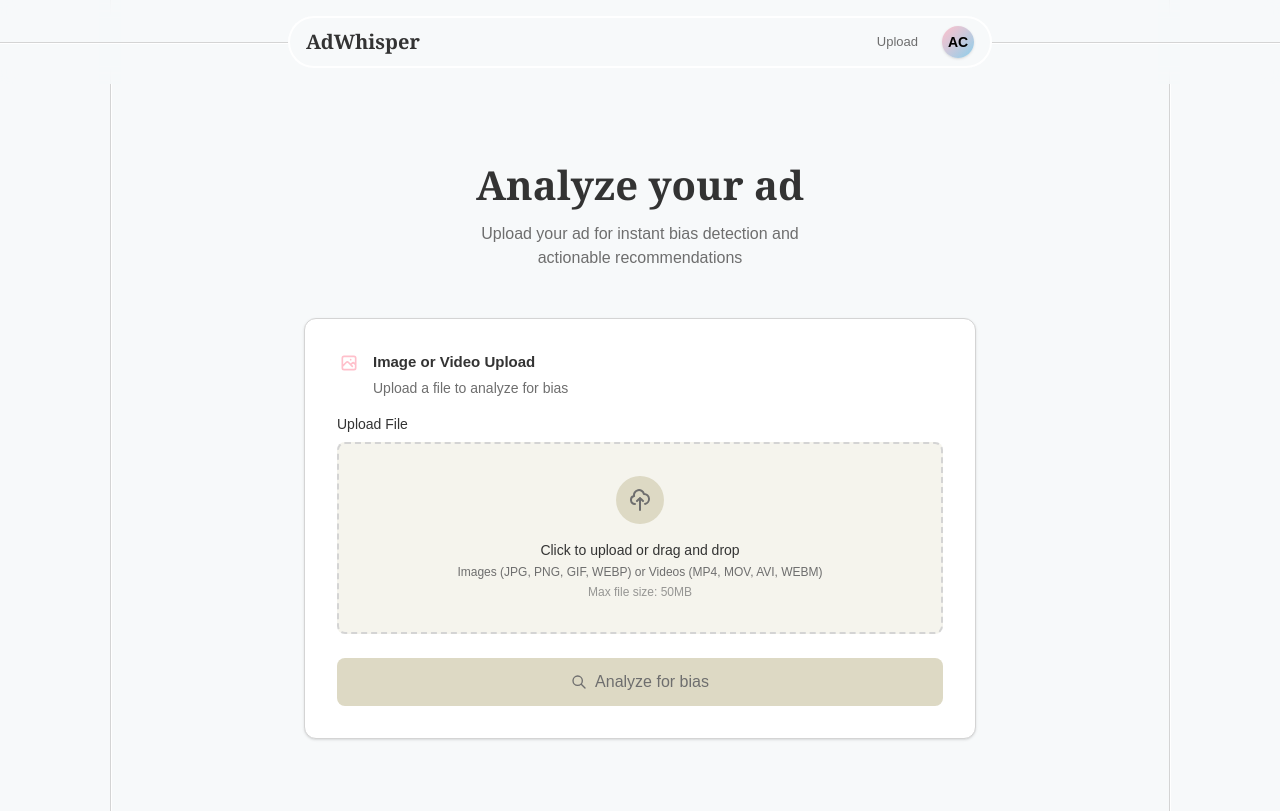
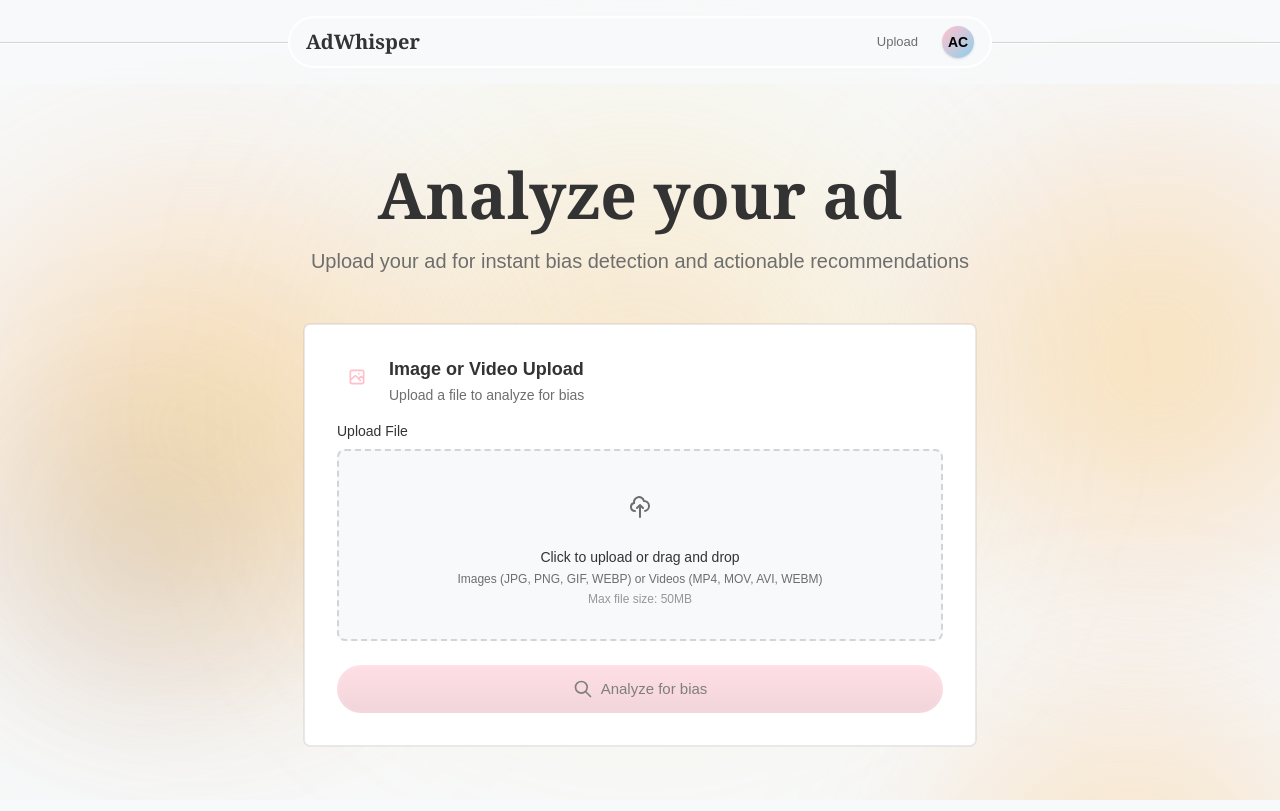
Before and after one commit to RonCodes88/AdWhisper, a Next.js app in the folder frontend/: page /upload in a window 1280 px wide. Built offline with nearby package versions, Linux system fonts and the light colour scheme; no server answers.

Commit message:
fix upload ui

```diff
--- a/frontend/app/upload/page.tsx
+++ b/frontend/app/upload/page.tsx
@@ -93,41 +93,86 @@
 
   return (
     <div className="w-full min-h-screen relative bg-background overflow-x-hidden flex flex-col justify-start items-center">
+
+      {/* Gradient Splotches - scroll with page */}
+      <div className="absolute inset-0 pointer-events-none overflow-hidden w-full">
+        {/* Secondary (coral/orange) gradient splotch - top left */}
+        <div
+          className="absolute top-32 left-[-100px] w-[600px] h-[600px] rounded-full"
+          style={{
+            background: 'radial-gradient(circle, rgba(252, 211, 77, 0.5) 0%, rgba(251, 146, 60, 0.25) 40%, transparent 70%)',
+            filter: 'blur(100px)'
+          }}
+        ></div>
+
+        {/* Secondary (yellow/orange) gradient splotch - top right */}
+        <div
+          className="absolute top-20 right-[-150px] w-[550px] h-[550px] rounded-full"
+          style={{
+            background: 'radial-gradient(circle, rgba(252, 211, 77, 0.45) 0%, rgba(251, 146, 60, 0.22) 40%, transparent 70%)',
+            filter: 'blur(90px)'
+          }}
+        ></div>
+
+        {/* Primary (dark) gradient splotch - center left */}
+        <div
+          className="absolute top-[40%] left-[-80px] w-[450px] h-[450px] rounded-full"
+          style={{
+            background: 'radial-gradient(circle, rgba(56, 56, 58, 0.12) 0%, rgba(56, 56, 58, 0.06) 40%, transparent 70%)',
+            filter: 'blur(70px)'
+          }}
+        ></div>
+
+        {/* Secondary (coral) gradient splotch - center */}
+        <div
+          className="absolute top-[50%] left-[50%] transform -translate-x-1/2 -translate-y-1/2 w-[700px] h-[700px] rounded-full"
+          style={{
+            background: 'radial-gradient(circle, rgba(251, 146, 60, 0.35) 0%, rgba(252, 211, 77, 0.18) 40%, transparent 70%)',
+            filter: 'blur(110px)'
+          }}
+        ></div>
+
+        {/* Secondary (yellow) gradient splotch - bottom right */}
+        <div
+          className="absolute top-[80%] right-[-100px] w-[500px] h-[500px] rounded-full"
+          style={{
+            background: 'radial-gradient(circle, rgba(252, 211, 77, 0.4) 0%, rgba(251, 146, 60, 0.2) 40%, transparent 70%)',
+            filter: 'blur(85px)'
+          }}
+        ></div>
+      </div>
+
       <div className="relative flex flex-col justify-start items-center w-full">
         <div className="w-full max-w-none px-4 sm:px-6 md:px-8 lg:px-0 lg:max-w-[1060px] lg:w-[1060px] relative flex flex-col justify-start items-start min-h-screen">
-          {/* Border lines matching landing page */}
-          <div className="h-full absolute left-4 sm:left-6 md:left-8 lg:left-0 top-0 bg-border shadow-[1px_0px_0px_white] z-0 w-px"></div>
-          <div className="h-full absolute right-4 sm:right-6 md:right-8 lg:right-0 top-0 bg-border shadow-[1px_0px_0px_white] z-0 w-px"></div>
 
           {/* Main Content */}
           <main className="w-full flex-1 flex items-start justify-center px-0 pt-24 sm:pt-28 md:pt-32 lg:pt-40 pb-12 relative z-10">
             <div className="w-full max-w-2xl px-4 sm:px-6 md:px-8 lg:px-0">
               {/* Page Title */}
               <div className="text-center mb-12">
-            <h2 className="text-[40px] font-bold text-foreground mb-3 leading-tight font-serif">
+                <h2 className="text-foreground text-[32px] sm:text-[42px] md:text-[52px] lg:text-[64px] font-bold leading-[1.1] font-serif mb-4">
                   Analyze your ad
                 </h2>
-            <p className="text-muted-foreground text-base font-sans">
-              Upload your ad for instant bias detection and<br />
-              actionable recommendations
+                <p className="text-muted-foreground text-base sm:text-lg md:text-xl leading-[1.5] font-sans font-medium">
+                  Upload your ad for instant bias detection and actionable recommendations
                 </p>
               </div>
 
           {/* Upload Card */}
-          <div className="bg-card border border-border rounded-xl shadow-sm p-8 mb-6">
+          <div className="bg-white shadow-[0px_0px_0px_0.75px_rgba(0,0,0,0.08)] overflow-hidden rounded-[6px] border border-border/50 p-6 sm:p-8">
             {/* Upload Section */}
             <div className="mb-6">
               <div className="flex items-start gap-3 mb-4">
-                <div className="w-6 h-6 flex items-center justify-center">
+                <div className="w-10 h-10 flex items-center justify-center">
                   <svg className="w-5 h-5 text-primary" fill="none" stroke="currentColor" viewBox="0 0 24 24">
                     <path strokeLinecap="round" strokeLinejoin="round" strokeWidth={2} d="M4 16l4.586-4.586a2 2 0 012.828 0L16 16m-2-2l1.586-1.586a2 2 0 012.828 0L20 14m-6-6h.01M6 20h12a2 2 0 002-2V6a2 2 0 00-2-2H6a2 2 0 00-2 2v12a2 2 0 002 2z" />
                   </svg>
                 </div>
                 <div className="flex-1">
-                  <h3 className="text-[15px] font-semibold text-foreground mb-1 font-sans">
+                  <h3 className="text-foreground text-lg font-semibold leading-6 font-sans mb-1">
                     Image or Video Upload
                   </h3>
-                  <p className="text-sm text-muted-foreground font-sans">
+                  <p className="text-muted-foreground text-sm font-normal font-sans">
                     Upload a file to analyze for bias
                   </p>
                 </div>
@@ -142,7 +187,7 @@
                   className={`relative border-2 border-dashed rounded-lg transition-all ${
                     dragActive
                       ? "border-primary bg-primary/5"
-                      : "border-border bg-muted/30 hover:border-border/60"
+                      : "border-border bg-background hover:border-border/60"
                   } ${isUploading ? "opacity-50 pointer-events-none" : ""}`}
                   onDragEnter={handleDrag}
                   onDragLeave={handleDrag}
@@ -159,7 +204,7 @@
                         disabled={isUploading}
                       />
                       <div className="px-6 py-8 text-center">
-                        <div className="w-12 h-12 mx-auto mb-4 rounded-full bg-muted flex items-center justify-center">
+                        <div className="w-12 h-12 mx-auto mb-4 rounded-full bg-background flex items-center justify-center">
                           <svg
                             className="w-6 h-6 text-muted-foreground"
                             fill="none"
@@ -215,37 +260,34 @@
             <button
               onClick={handleSubmit}
               disabled={isUploading || !selectedFile}
-              className="w-full py-3 px-4 bg-primary hover:bg-primary/90 disabled:bg-muted disabled:text-muted-foreground text-primary-foreground font-medium rounded-lg transition-colors flex items-center justify-center gap-2 disabled:cursor-not-allowed font-sans"
+              className="w-full h-12 px-8 py-2 relative bg-primary shadow-[0px_0px_0px_2.5px_rgba(255,255,255,0.08)_inset] overflow-hidden rounded-full flex justify-center items-center transition-all hover:shadow-[0px_0px_0px_2.5px_rgba(255,255,255,0.12)_inset] disabled:opacity-50 disabled:cursor-not-allowed"
             >
+              <div className="absolute inset-0 h-full w-full bg-gradient-to-b from-[rgba(255,255,255,0)] to-[rgba(0,0,0,0.10)] mix-blend-multiply pointer-events-none"></div>
+              <div className="flex items-center gap-2 text-primary-foreground text-[15px] font-medium leading-5 font-sans">
                 {isUploading ? (
                   <>
-                  <LoadingSpinner size="sm" />
-                  <span>Analyzing...</span>
+                    <svg className="animate-spin h-5 w-5" viewBox="0 0 24 24">
+                      <circle className="opacity-25" cx="12" cy="12" r="10" stroke="currentColor" strokeWidth="4" fill="none" />
+                      <path className="opacity-75" fill="currentColor" d="M4 12a8 8 0 018-8V0C5.373 0 0 5.373 0 12h4zm2 5.291A7.962 7.962 0 014 12H0c0 3.042 1.135 5.824 3 7.938l3-2.647z" />
+                    </svg>
+                    Analyzing...
                   </>
                 ) : (
                   <>
-                  <svg className="w-4 h-4" fill="none" stroke="currentColor" viewBox="0 0 24 24">
+                    <svg className="w-5 h-5" fill="none" stroke="currentColor" viewBox="0 0 24 24">
                       <path strokeLinecap="round" strokeLinejoin="round" strokeWidth={2} d="M21 21l-6-6m2-5a7 7 0 11-14 0 7 7 0 0114 0z" />
                     </svg>
-                  <span>Analyze for bias</span>
+                    Analyze for bias
                   </>
                 )}
+              </div>
             </button>
           </div>
 
               {/* Error Message */}
               {error && (
-                <div className="bg-destructive/10 border border-destructive/20 rounded-lg p-4 flex items-start gap-3">
-                  <span className="text-destructive text-lg">⚠️</span>
-                  <div className="flex-1">
-                    <p className="text-sm font-medium text-destructive font-sans">{error}</p>
-                  </div>
-                  <button
-                    onClick={() => setError(null)}
-                    className="text-destructive hover:text-destructive/80 text-sm font-medium font-sans"
-                  >
-                    ✕
-                  </button>
+                <div className="bg-red-50 border border-red-200 rounded-md p-4">
+                  <p className="text-red-800 text-sm font-medium">{error}</p>
                 </div>
               )}
             </div>
```
Lines whose indentation alone changed are shown as unchanged.
